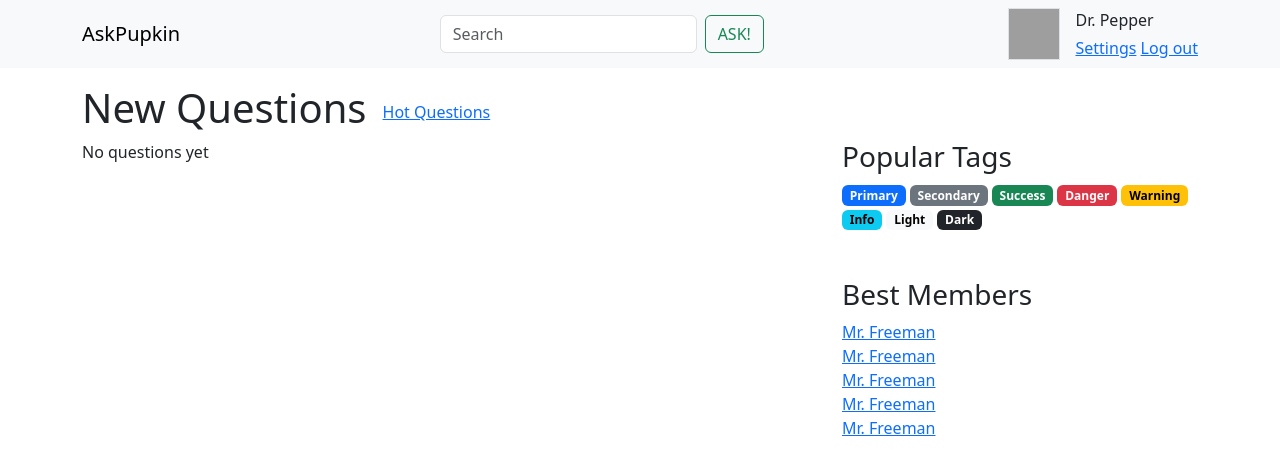
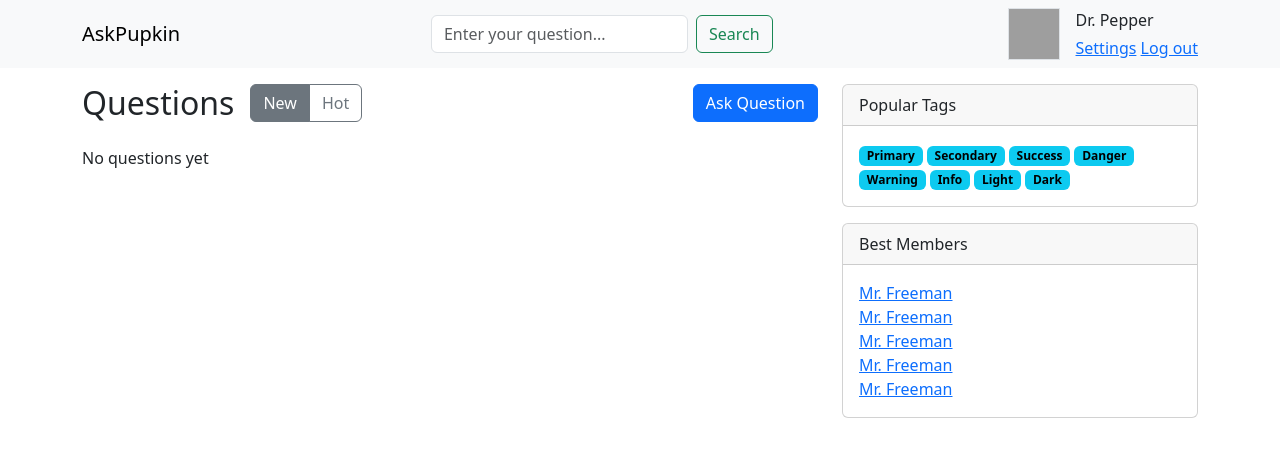
Before and after one commit to darleet/AskMe, a Django app: template templates/index.html in a window 1280 px wide. Shown: the top 475 px of the page. Run offline with Django 3.2, Linux system fonts and the light colour scheme; the template is opened without the code that fills it, so the values that code supplies are empty; grey boxes are pictures that could not be loaded.

Commit message:
Improved appearance

```diff
--- a/app/views.py
+++ b/app/views.py
@@ -1,3 +1,5 @@
+import datetime
+
 from django.core.paginator import Paginator
 from django.shortcuts import render
 
@@ -7,7 +9,9 @@ QUESTIONS = [
     {
         "id": i,
         "title": f"Question {i}",
-        "text": f"This is question number {i}"
+        "text": f"This is question number {i}",
+        "creation_date": datetime.datetime.now() - datetime.timedelta(days=i),
+        "tags": [f"tag_1"],
     } for i in range(200)
 ]
 
--- a/templates/index.html
+++ b/templates/index.html
@@ -2,12 +2,25 @@
 
 {% block content %}
 
-  <div class="d-flex gap-3 align-items-center">
-    <h1>New Questions</h1>
-    <a href="/hot.html">Hot Questions</a>
-  </div>
+  <div class="col-8">
 
-  <div class="col-8">
+    <div class="mb-3">
+      <div class="d-flex gap-3 align-items-start">
+        <h1 class="fs-2">Questions</h1>
+        <div class="btn-group" role="group" aria-label="Basic radio toggle button group">
+          <input type="radio" class="btn-check" name="filter" id="new-filter" autocomplete="off" checked>
+          <label class="btn btn-outline-secondary" for="new-filter">New</label>
+          <input type="radio" class="btn-check" name="filter" id="hot-filter" autocomplete="off">
+          <label class="btn btn-outline-secondary" for="hot-filter">Hot</label>
+        </div>
+        <a href="{% url 'new_question' %}" class="ms-auto">
+          <button class="btn btn-primary ">
+            Ask Question
+          </button>
+        </a>
+      </div>
+    </div>
+
 
     {% for question in questions %}
       {% include "layouts/question_card.html" with question=question %}
--- a/templates/layouts/base.html
+++ b/templates/layouts/base.html
@@ -22,10 +22,10 @@
       <input
           class="form-control me-2"
           type="search"
-              placeholder="Search"
+          placeholder="Enter your question..."
           aria-label="Search"
       />
-          <button class="btn btn-outline-success text-uppercase" type="submit">ask!</button>
+      <button class="btn btn-outline-success" type="submit">Search</button>
     </form>
 
     <div class="d-flex justify-content-between gap-3">
@@ -46,30 +46,36 @@
 <main class="container-fluid container-lg mt-3">
   <div class="row">
 
-        {% block content%}
+    {% block content %}
     {% endblock %}
 
     <div class="col-4">
-          <h3>Popular Tags</h3>
-          <div class="row">
-            <div class="col">
-              <a href="" class="badge text-bg-primary">Primary</a>
-              <a href="" class="badge text-bg-secondary">Secondary</a>
-              <a href="" class="badge text-bg-success">Success</a>
-              <a href="" class="badge text-bg-danger">Danger</a>
-              <a href="" class="badge text-bg-warning">Warning</a>
+      <div class="card w-100 mb-3">
+        <div class="card-header ">
+          Popular Tags
+        </div>
+        <div class="card-body">
+          <a href="" class="badge text-bg-info">Primary</a>
+          <a href="" class="badge text-bg-info">Secondary</a>
+          <a href="" class="badge text-bg-info">Success</a>
+          <a href="" class="badge text-bg-info">Danger</a>
+          <a href="" class="badge text-bg-info">Warning</a>
           <a href="" class="badge text-bg-info">Info</a>
-              <a href="" class="badge text-bg-light">Light</a>
-              <a href="" class="badge text-bg-dark">Dark</a>
+          <a href="" class="badge text-bg-info">Light</a>
+          <a href="" class="badge text-bg-info">Dark</a>
         </div>
       </div>
-          <h3 class="mt-5">Best Members</h3>
-          <div>
+      <div class="card w-100">
+        <div class="card-header ">
+          Best Members
+        </div>
+        <div class="card-body">
           <a href="/member.html" class="d-block">Mr. Freeman</a>
           <a href="/member.html" class="d-block">Mr. Freeman</a>
           <a href="/member.html" class="d-block">Mr. Freeman</a>
           <a href="/member.html" class="d-block">Mr. Freeman</a>
           <a href="/member.html" class="d-block">Mr. Freeman</a>
+        </div>
       </div>
     </div>
   </div>
--- a/templates/layouts/question_details.html
+++ b/templates/layouts/question_details.html
@@ -22,7 +22,7 @@
             <div>
               <span>Tags:</span>
               {% for tag in question.tags %}
-                <a href="{{ tag.url }}">{{ tag.name }}</a>
+                <a href="{{ tag }}">{{ tag }}</a>
               {% endfor %}
             </div>
           </div>
```
Also changed, not shown: templates/question.html (+18 -5 lines). Lines whose indentation alone changed are shown as unchanged.
